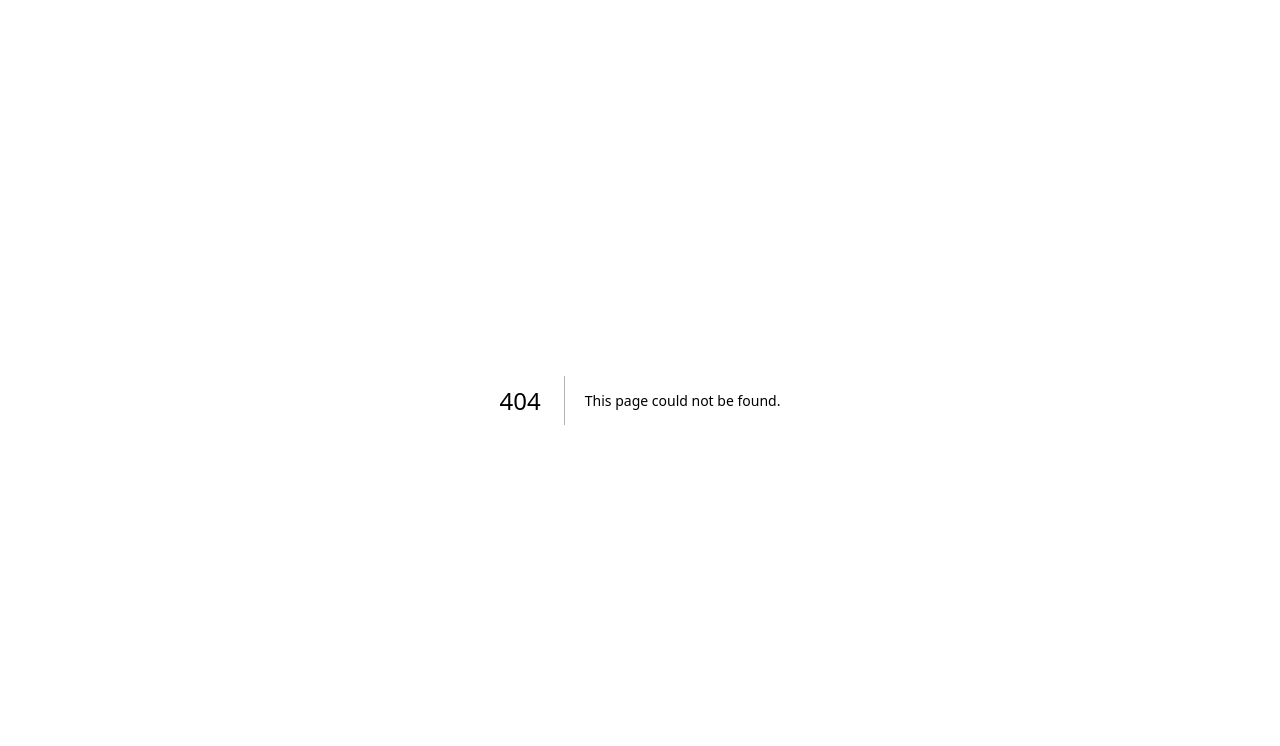
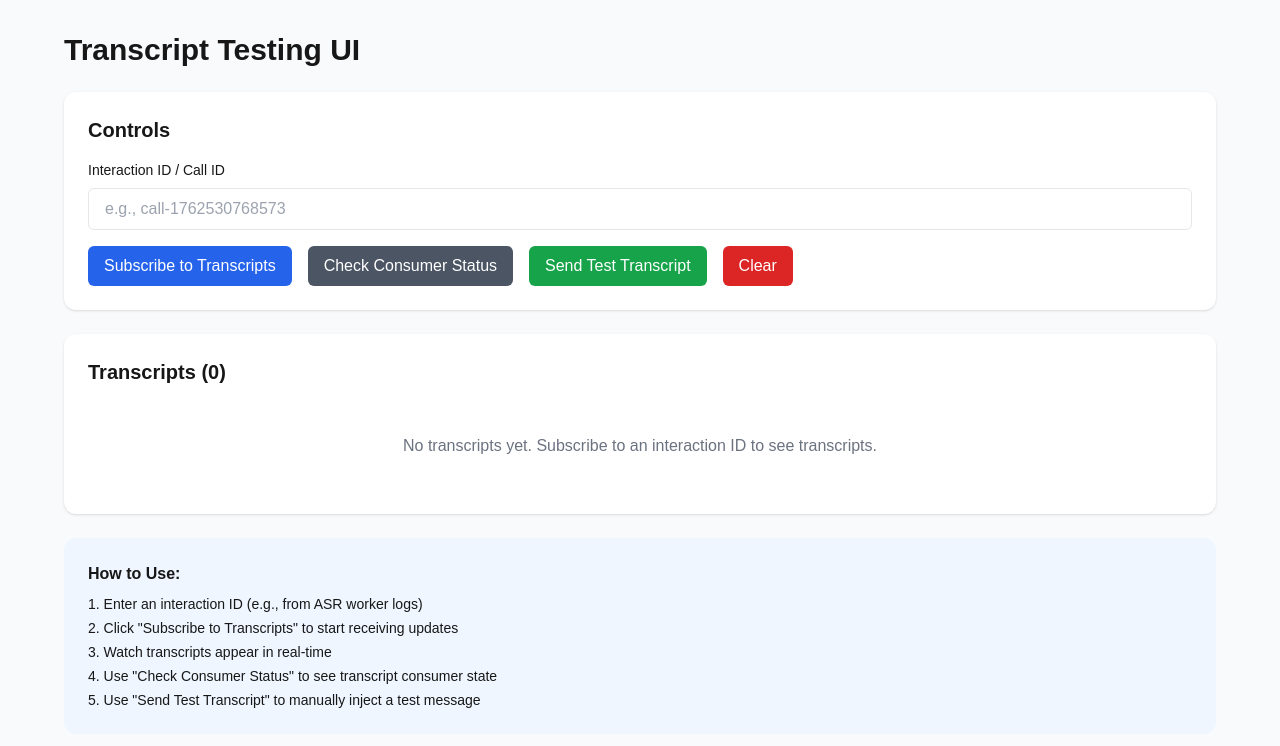
Before and after one commit to exkrishan/rtaafin, a Next.js app: page /test-transcripts in a window 1280 px wide. Before the commit this address had no page. Shown: the top 746 px of the page. Built offline with nearby package versions, Linux system fonts and the light colour scheme.

Commit message:
Fix mock provider seqCount bug + Add test UI

```diff
--- /dev/null
+++ b/app/test-transcripts/page.tsx
@@ -0,0 +1,288 @@
+'use client';
+
+import { useState, useEffect } from 'react';
+
+interface Transcript {
+  interaction_id: string;
+  tenant_id: string;
+  seq: number;
+  type: 'partial' | 'final';
+  text: string;
+  confidence?: number;
+  timestamp_ms: number;
+}
+
+export default function TestTranscriptsPage() {
+  const [transcripts, setTranscripts] = useState<Transcript[]>([]);
+  const [isSubscribed, setIsSubscribed] = useState(false);
+  const [interactionId, setInteractionId] = useState('');
+  const [status, setStatus] = useState<string>('');
+
+  // Fetch transcripts from API
+  const fetchTranscripts = async (id: string) => {
+    try {
+      const response = await fetch(`/api/transcripts/fetch?interactionId=${id}`);
+      if (response.ok) {
+        const data = await response.json();
+        if (data.transcripts) {
+          setTranscripts(data.transcripts);
+        }
+      }
+    } catch (error) {
+      console.error('Failed to fetch transcripts:', error);
+    }
+  };
+
+  // Subscribe to transcripts via SSE
+  useEffect(() => {
+    if (!interactionId || !isSubscribed) return;
+
+    const eventSource = new EventSource(
+      `/api/events/stream?callId=${interactionId}`
+    );
+
+    eventSource.onmessage = (event) => {
+      try {
+        const data = JSON.parse(event.data);
+        if (data.type === 'transcript_line') {
+          setTranscripts((prev) => [
+            ...prev,
+            {
+              interaction_id: interactionId,
+              tenant_id: data.tenantId || 'default',
+              seq: data.seq || prev.length + 1,
+              type: data.type || 'partial',
+              text: data.text || '',
+              timestamp_ms: Date.now(),
+            },
+          ]);
+        }
+      } catch (error) {
+        console.error('Failed to parse SSE message:', error);
+      }
+    };
+
+    eventSource.onerror = () => {
+      eventSource.close();
+      setIsSubscribed(false);
+    };
+
+    return () => {
+      eventSource.close();
+    };
+  }, [interactionId, isSubscribed]);
+
+  const handleSubscribe = async () => {
+    if (!interactionId) {
+      setStatus('Please enter an interaction ID');
+      return;
+    }
+
+    try {
+      const response = await fetch('/api/transcripts/subscribe', {
+        method: 'POST',
+        headers: { 'Content-Type': 'application/json' },
+        body: JSON.stringify({ interactionId }),
+      });
+
+      if (response.ok) {
+        setIsSubscribed(true);
+        setStatus('✅ Subscribed to transcripts');
+        fetchTranscripts(interactionId);
+      } else {
+        const error = await response.json();
+        setStatus(`❌ Failed: ${error.error}`);
+      }
+    } catch (error: any) {
+      setStatus(`❌ Error: ${error.message}`);
+    }
+  };
+
+  const handleCheckStatus = async () => {
+    try {
+      const response = await fetch('/api/transcripts/status');
+      if (response.ok) {
+        const data = await response.json();
+        setStatus(JSON.stringify(data.status, null, 2));
+      }
+    } catch (error: any) {
+      setStatus(`❌ Error: ${error.message}`);
+    }
+  };
+
+  const handleTestPublish = async () => {
+    if (!interactionId) {
+      setStatus('Please enter an interaction ID');
+      return;
+    }
+
+    try {
+      // Simulate a transcript message
+      const response = await fetch('/api/calls/ingest-transcript', {
+        method: 'POST',
+        headers: {
+          'Content-Type': 'application/json',
+          'x-tenant-id': 'test',
+        },
+        body: JSON.stringify({
+          callId: interactionId,
+          seq: transcripts.length + 1,
+          ts: new Date().toISOString(),
+          text: 'Test transcript message from UI',
+        }),
+      });
+
+      if (response.ok) {
+        setStatus('✅ Test transcript sent');
+      } else {
+        const error = await response.text();
+        setStatus(`❌ Failed: ${error}`);
+      }
+    } catch (error: any) {
+      setStatus(`❌ Error: ${error.message}`);
+    }
+  };
+
+  return (
+    <div className="min-h-screen bg-gray-50 p-8">
+      <div className="max-w-6xl mx-auto">
+        <h1 className="text-3xl font-bold mb-6">Transcript Testing UI</h1>
+
+        {/* Controls */}
+        <div className="bg-white rounded-lg shadow p-6 mb-6">
+          <h2 className="text-xl font-semibold mb-4">Controls</h2>
+
+          <div className="space-y-4">
+            <div>
+              <label className="block text-sm font-medium mb-2">
+                Interaction ID / Call ID
+              </label>
+              <input
+                type="text"
+                value={interactionId}
+                onChange={(e) => setInteractionId(e.target.value)}
+                placeholder="e.g., call-1762530768573"
+                className="w-full px-4 py-2 border rounded-md"
+              />
+            </div>
+
+            <div className="flex gap-4">
+              <button
+                onClick={handleSubscribe}
+                className="px-4 py-2 bg-blue-600 text-white rounded-md hover:bg-blue-700"
+              >
+                Subscribe to Transcripts
+              </button>
+              <button
+                onClick={handleCheckStatus}
+                className="px-4 py-2 bg-gray-600 text-white rounded-md hover:bg-gray-700"
+              >
+                Check Consumer Status
+              </button>
+              <button
+                onClick={handleTestPublish}
+                className="px-4 py-2 bg-green-600 text-white rounded-md hover:bg-green-700"
+              >
+                Send Test Transcript
+              </button>
+              <button
+                onClick={() => {
+                  setTranscripts([]);
+                  setStatus('');
+                }}
+                className="px-4 py-2 bg-red-600 text-white rounded-md hover:bg-red-700"
+              >
+                Clear
+              </button>
+            </div>
+
+            {status && (
+              <div className="p-3 bg-gray-100 rounded-md">
+                <pre className="text-sm whitespace-pre-wrap">{status}</pre>
+              </div>
+            )}
+          </div>
+        </div>
+
+        {/* Transcripts Display */}
+        <div className="bg-white rounded-lg shadow p-6">
+          <div className="flex justify-between items-center mb-4">
+            <h2 className="text-xl font-semibold">
+              Transcripts ({transcripts.length})
+            </h2>
+            {isSubscribed && (
+              <span className="px-3 py-1 bg-green-100 text-green-800 rounded-full text-sm">
+                Subscribed
+              </span>
+            )}
+          </div>
+
+          <div className="space-y-2 max-h-96 overflow-y-auto">
+            {transcripts.length === 0 ? (
+              <p className="text-gray-500 text-center py-8">
+                No transcripts yet. Subscribe to an interaction ID to see transcripts.
+              </p>
+            ) : (
+              transcripts.map((transcript, index) => (
+                <div
+                  key={index}
+                  className={`p-4 rounded-md border ${
+                    transcript.type === 'final'
+                      ? 'bg-green-50 border-green-200'
+                      : 'bg-blue-50 border-blue-200'
+                  }`}
+                >
+                  <div className="flex justify-between items-start mb-2">
+                    <div className="flex gap-2">
+                      <span
+                        className={`px-2 py-1 rounded text-xs font-medium ${
+                          transcript.type === 'final'
+                            ? 'bg-green-200 text-green-800'
+                            : 'bg-blue-200 text-blue-800'
+                        }`}
+                      >
+                        {transcript.type}
+                      </span>
+                      <span className="text-sm text-gray-600">
+                        Seq: {transcript.seq}
+                      </span>
+                    </div>
+                    <span className="text-xs text-gray-500">
+                      {new Date(transcript.timestamp_ms).toLocaleTimeString()}
+                    </span>
+                  </div>
+                  <div className="mt-2">
+                    <p
+                      className={`font-medium ${
+                        transcript.text ? 'text-gray-900' : 'text-red-600'
+                      }`}
+                    >
+                      {transcript.text || '(empty text)'}
+                    </p>
+                    {transcript.confidence && (
+                      <p className="text-xs text-gray-500 mt-1">
+                        Confidence: {(transcript.confidence * 100).toFixed(1)}%
+                      </p>
+                    )}
+                  </div>
+                </div>
+              ))
+            )}
+          </div>
+        </div>
+
+        {/* Instructions */}
+        <div className="mt-6 bg-blue-50 rounded-lg p-6">
+          <h3 className="font-semibold mb-2">How to Use:</h3>
+          <ol className="list-decimal list-inside space-y-1 text-sm">
+            <li>Enter an interaction ID (e.g., from ASR worker logs)</li>
+            <li>Click "Subscribe to Transcripts" to start receiving updates</li>
+            <li>Watch transcripts appear in real-time</li>
+            <li>Use "Check Consumer Status" to see transcript consumer state</li>
+            <li>Use "Send Test Transcript" to manually inject a test message</li>
+          </ol>
+        </div>
+      </div>
+    </div>
+  );
+}
```
Also changed, not shown: 1 other file (tests, documents, lock files or other folders).
